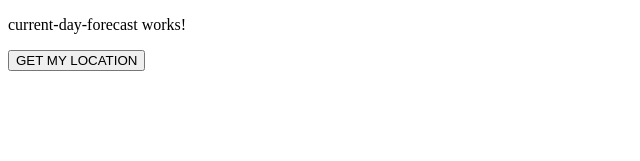
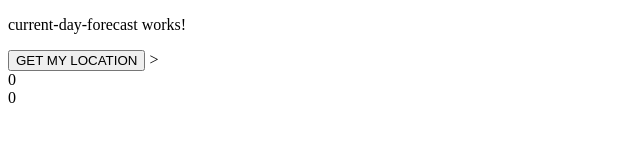
Before and after one commit to Lorenzx/next-4-weather, an Angular app: page / in a window 1280 px wide. Shown: the top 161 px of the page, without its empty margins (0-640 px from the left). Built offline with nearby package versions, Linux system fonts and the light colour scheme; no server answers.

Commit message:
working on async calls

```diff
--- a/src/app/components/current-day-forecast/current-day-forecast.component.html
+++ b/src/app/components/current-day-forecast/current-day-forecast.component.html
@@ -1,2 +1,9 @@
 <p>current-day-forecast works!</p>
 <button (click)="getLocation()">GET MY LOCATION</button>
+>
+<div>{{ location.latitude }}</div>
+<div>{{ location.longitude }}</div>
+
+<ng-template #loading>
+  <div>Loading current position...</div>
+</ng-template>
--- a/src/app/components/current-day-forecast/current-day-forecast.component.ts
+++ b/src/app/components/current-day-forecast/current-day-forecast.component.ts
@@ -1,28 +1,25 @@
 import { Component, OnInit } from '@angular/core';
+import { observable, Observable } from 'rxjs';
 import { Coords } from 'src/app/interfaces/coords.i';
 import { CurrentLocationService } from 'src/app/services/current-location.service';
 
 @Component({
   selector: 'app-current-day-forecast',
   templateUrl: './current-day-forecast.component.html',
-  styleUrls: ['./current-day-forecast.component.scss']
+  styleUrls: ['./current-day-forecast.component.scss'],
 })
 export class CurrentDayForecastComponent implements OnInit {
-  currentCoords: Coords = {latitude: 0, longitude: 0};
+  public location: Coords = { latitude: 0, longitude: 0 };
 
-  constructor(private currentLocationService: CurrentLocationService){}
+  constructor(private currentLocationService: CurrentLocationService) {}
 
   ngOnInit(): void {
-    this.getLocation()
+    this.getLocation();
   }
 
   getLocation() {
-  this.currentLocationService
-  .getCurrentLocation()
-  .subscribe(data => this.currentCoords = data)
+    this.currentLocationService
+      .getCurrentLocation()
+      .subscribe((data) => (this.location = data));
+  }
 }
-
-
-
-
-}
--- a/src/app/components/four-days-forecast/four-days-forecast.component.html
+++ b/src/app/components/four-days-forecast/four-days-forecast.component.html
@@ -1 +1,4 @@
 <p>four-days-forecast works!</p>
+<div *ngIf="weatherData$ | async as weatherData">
+  <pre>{{ weatherData }}</pre>
+</div>
--- a/src/app/components/four-days-forecast/four-days-forecast.component.ts
+++ b/src/app/components/four-days-forecast/four-days-forecast.component.ts
@@ -1,10 +1,20 @@
 import { Component } from '@angular/core';
+import { HttpClient } from '@angular/common/http';
+
+import { environment } from '../../../../environment';
 
 @Component({
   selector: 'app-four-days-forecast',
   templateUrl: './four-days-forecast.component.html',
-  styleUrls: ['./four-days-forecast.component.scss']
+  styleUrls: ['./four-days-forecast.component.scss'],
 })
 export class FourDaysForecastComponent {
+  latitude: number = 0;
+  longitude: number = 0;
 
+  constructor(private http: HttpClient) {}
+
+  weatherData$ = this.http.get(
+    `api.openweathermap.org/data/2.5/forecast?lat=${this.latitude}&lon=${this.longitude}&appid=${environment.apiKey}`
+  );
 }
--- a/src/app/services/current-location.service.ts
+++ b/src/app/services/current-location.service.ts
@@ -4,24 +4,25 @@ import { Observable } from 'rxjs';
 import { Coords } from '../interfaces/coords.i';
 
 @Injectable({
-  providedIn: 'root'
+  providedIn: 'root',
 })
 export class CurrentLocationService {
   constructor() {}
 
   getCurrentLocation(): Observable<Coords> {
-    return new Observable(
-      (observer) => {
-            navigator.geolocation.getCurrentPosition(
-            position => {
-            observer.next({latitude: position.coords.latitude, longitude: position.coords.longitude});
-            observer.complete()
-            },
-            (err) => console.log(err)
-            )
-      }
-    )
+    return new Observable((observer) => {
+      navigator.geolocation.getCurrentPosition(
+        (position) => {
+          console.log('loading...');
+          observer.next({
+            latitude: position.coords.latitude,
+            longitude: position.coords.longitude,
+          });
+
+          observer.complete();
+        },
+        (err) => console.log(err)
+      );
+    });
   }
-
-
 }
```
